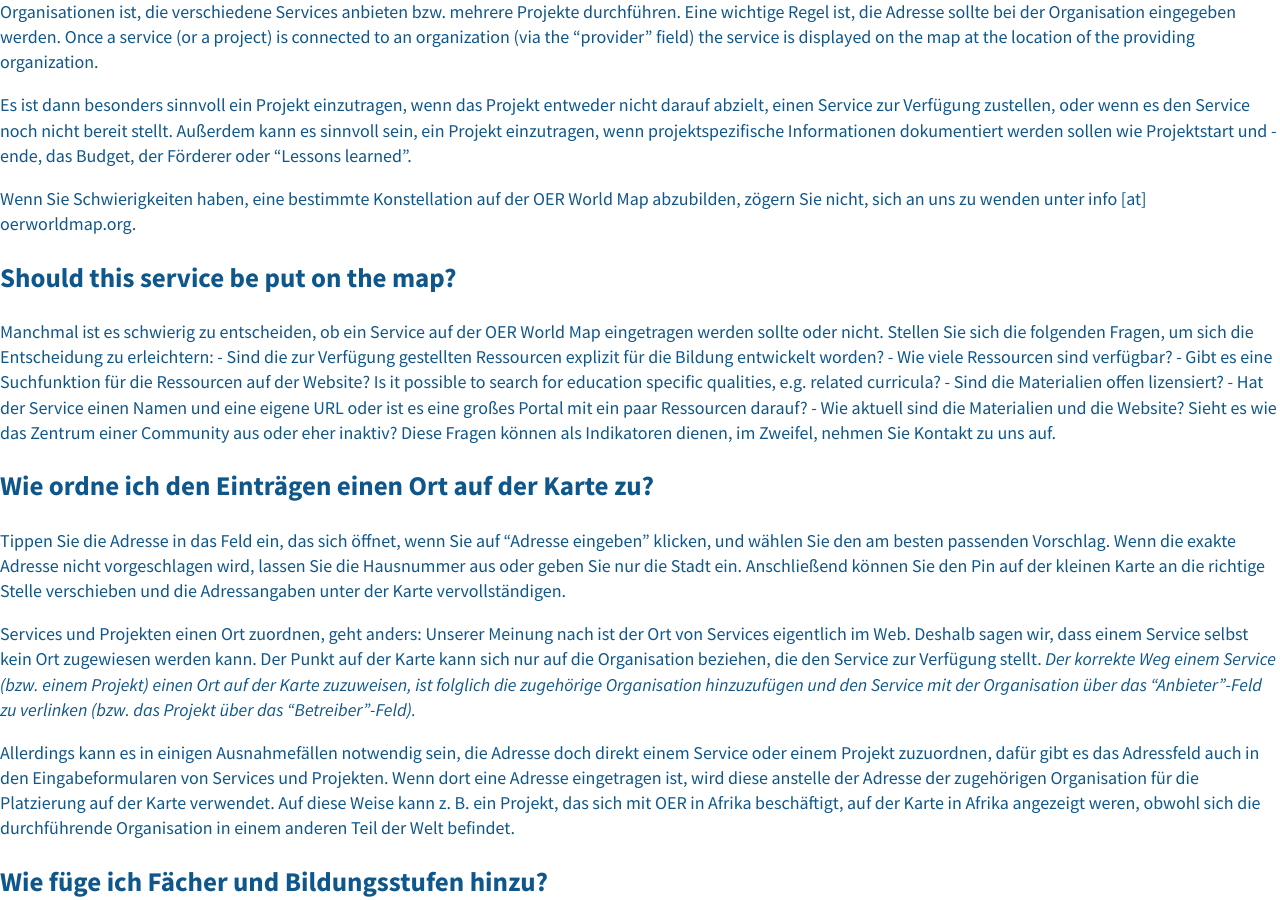
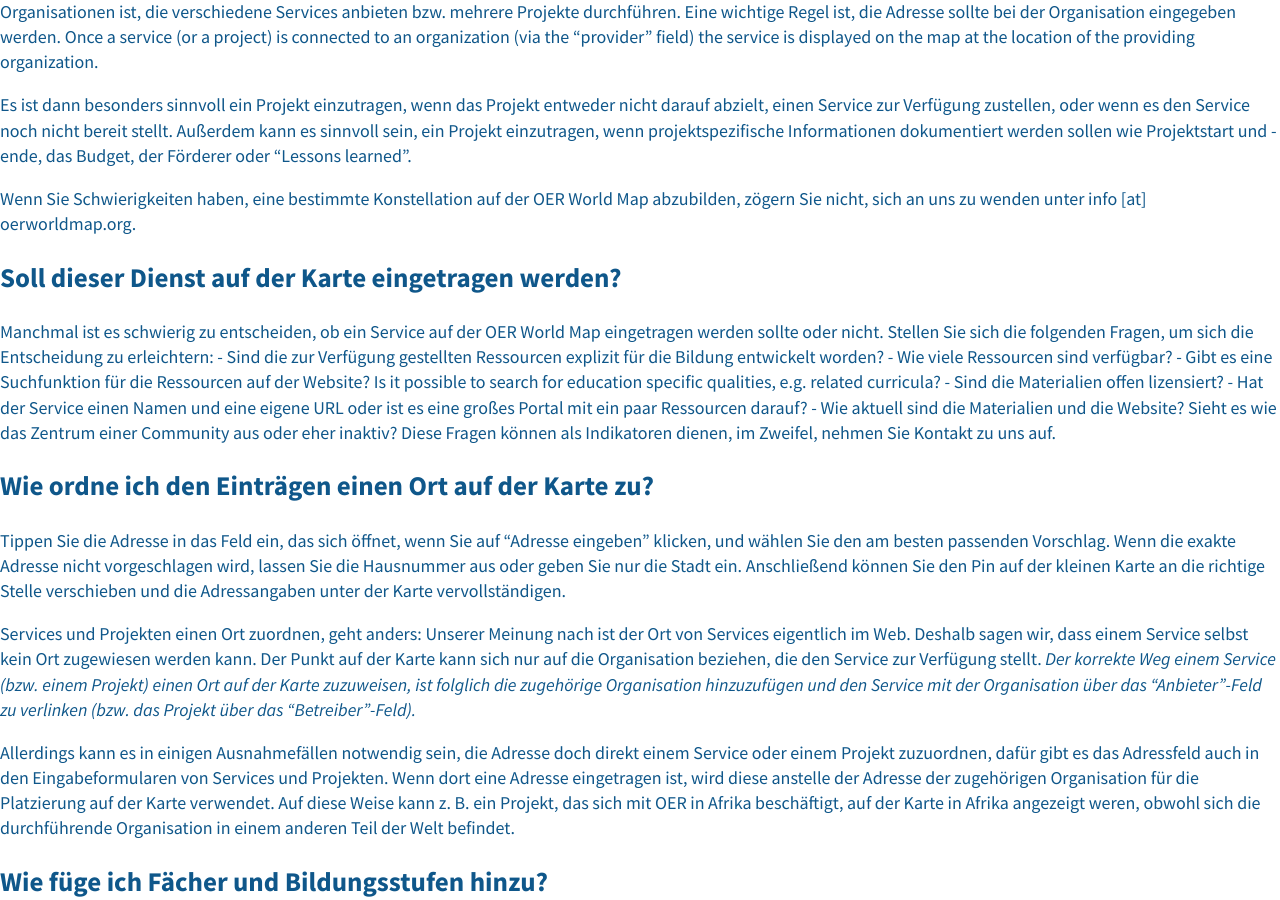
Before and after one commit to hbz/oerworldmap-ui, a Jekyll site: the page built from docs/editorsFAQ.de.md, in a window 1280 px wide and 900 px high, scrolled down 1405 px. Built offline with Jekyll 4.4.1, drawn with Linux system fonts in a browser that asks for light colours; nearby versions of some CDN libraries; comment, search, counter and statistics services are not loaded; a style sheet for code colours, icons or effects is not loaded.

Commit message:
New translations editorsFAQ.md (German)

```diff
--- a/docs/editorsFAQ.de.md
+++ b/docs/editorsFAQ.de.md
@@ -48,7 +48,7 @@ Es ist dann besonders sinnvoll ein Projekt einzutragen, wenn das Projekt entwede
 
 Wenn Sie Schwierigkeiten haben, eine bestimmte Konstellation auf der OER World Map abzubilden, zögern Sie nicht, sich an uns zu wenden unter info [at] oerworldmap.org.
 
-## Should this service be put on the map?
+## Soll dieser Dienst auf der Karte eingetragen werden?
 
 Manchmal ist es schwierig zu entscheiden, ob ein Service auf der OER World Map eingetragen werden sollte oder nicht. Stellen Sie sich die folgenden Fragen, um sich die Entscheidung zu erleichtern: - Sind die zur Verfügung gestellten Ressourcen explizit für die Bildung entwickelt worden? - Wie viele Ressourcen sind verfügbar? - Gibt es eine Suchfunktion für die Ressourcen auf der Website? Is it possible to search for education specific qualities, e.g. related curricula? - Sind die Materialien offen lizensiert? - Hat der Service einen Namen und eine eigene URL oder ist es eine großes Portal mit ein paar Ressourcen darauf? - Wie aktuell sind die Materialien und die Website? Sieht es wie das Zentrum einer Community aus oder eher inaktiv? Diese Fragen können als Indikatoren dienen, im Zweifel, nehmen Sie Kontakt zu uns auf.
 
```
